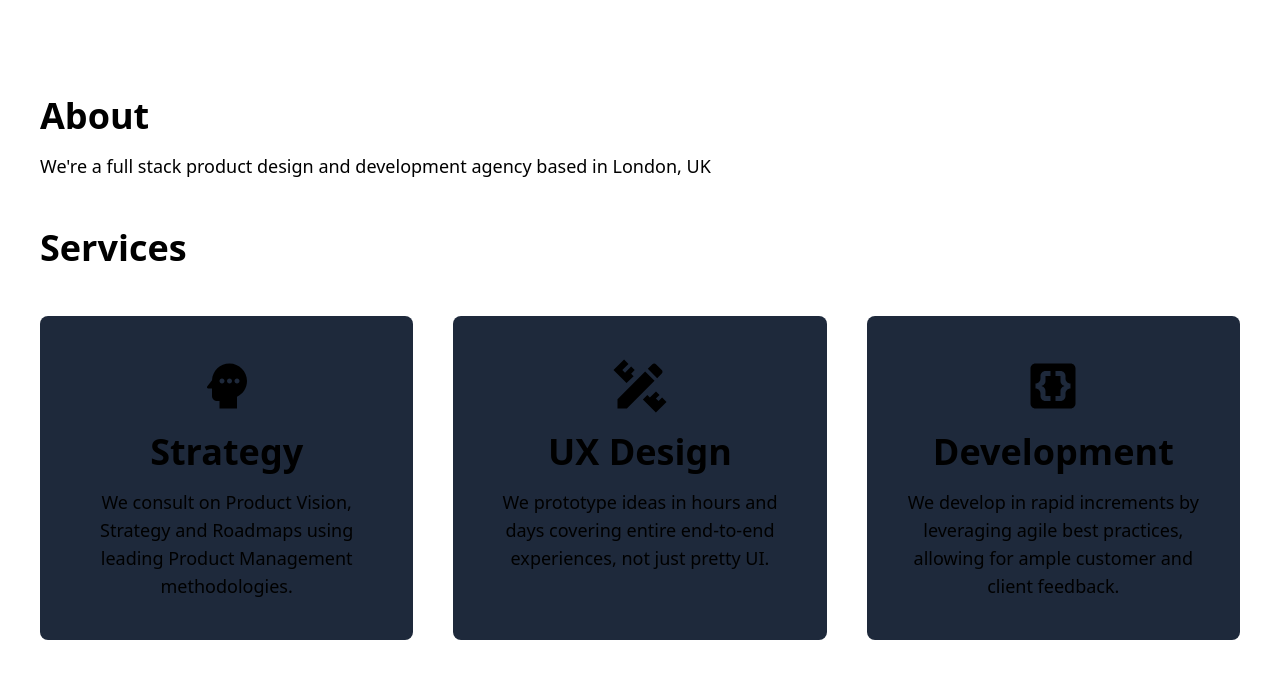
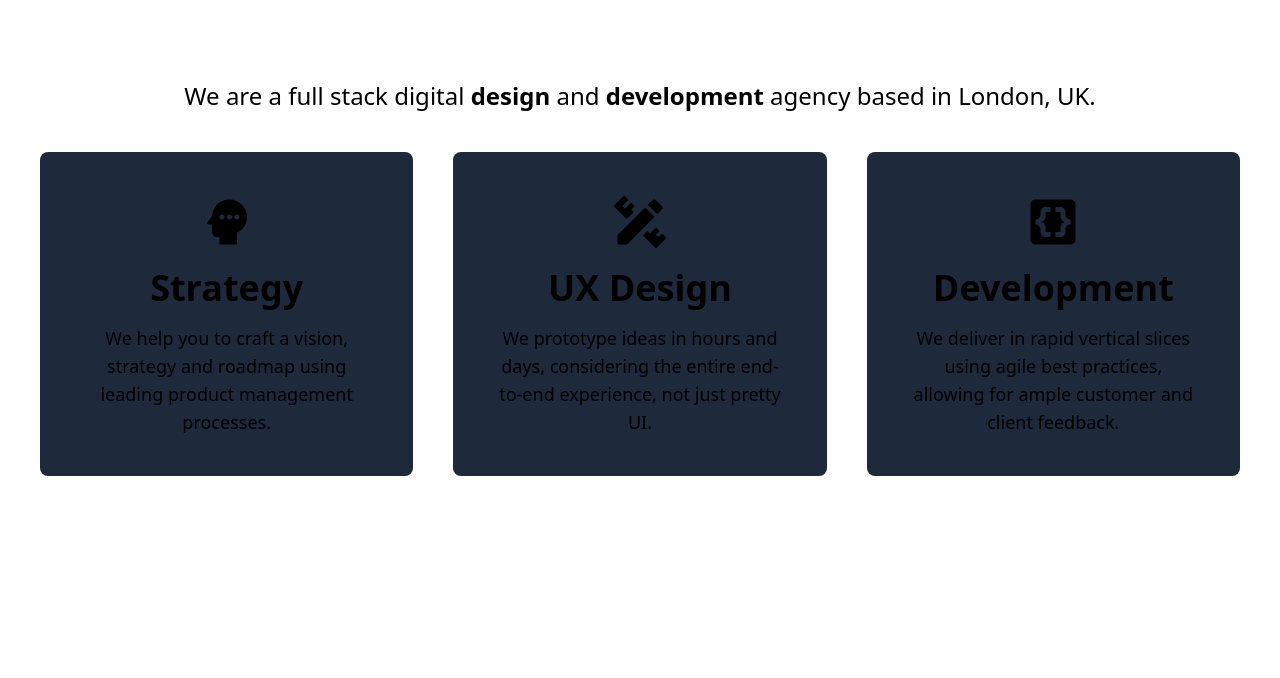
Before and after one commit to samjmerrick/zero-1, a Next.js app: page /about in a window 1280 px wide. Shown: the top 678 px of the page. Built offline with nearby package versions, Linux system fonts and the light colour scheme.

Commit message:
Center align content

```diff
--- a/components/nav.tsx
+++ b/components/nav.tsx
@@ -17,7 +17,8 @@ if (typeof window !== 'undefined') {
             }
 
             document.querySelector(this.getAttribute('href')).scrollIntoView({
-                behavior: 'smooth'
+                behavior: 'smooth',
+                block: 'center',
             });
         });
     });
--- a/components/page.tsx
+++ b/components/page.tsx
@@ -1,6 +1,6 @@
 function Content({ children }) {
     return (
-        <div className='px-10 my-20 w-full space-y-8  relative'>
+        <div className='px-10 my-20 w-full space-y-8'>
             {children}
         </div>
     )
@@ -8,7 +8,7 @@ function Content({ children }) {
 
 function Page({ children, id }) {
     return (
-        <section id={id} className=' w-screen relative flex items-center'>
+        <section id={id} className='w-screen flex'>
             {children}
         </section>
     )
@@ -16,7 +16,7 @@ function Page({ children, id }) {
 
 function PageFull({ children, id }) {
     return (
-        <section id={id} className=' w-screen h-screen relative flex items-center'>
+        <section id={id} className='w-screen h-screen flex items-center'>
             {children}
         </section>
     )
--- a/pages/about.tsx
+++ b/pages/about.tsx
@@ -28,32 +28,27 @@ function About() {
     return (
         <Page id='about'>
             <Content>
-                <div>
-                    <h2>About</h2>
-                    <p>We're a full stack product design and development agency based in London, UK</p>
-                </div>
+                <div className="flex flex-col items-center justify-center space-y-10">
 
-                <div>
-                    <h2>Services</h2>
+                    <p className="text-2xl ">We are a full stack digital <b>design</b> and <b>development</b> agency based in London, UK.</p>
 
-                </div>
-
-                <div className='flex flex-col space-y-10 lg:space-y-0 lg:flex-row lg:space-x-10 '>
+                    <div className='flex flex-col space-y-10 lg:space-y-0 lg:flex-row lg:space-x-10 max-w-7xl '>
                         <Service
                             icon={mdiHeadDotsHorizontal}
                             title='Strategy'
-                        description='We consult on Product Vision, Strategy and Roadmaps using leading Product Management methodologies.'
+                            description='We help you to craft a vision, strategy and roadmap using leading product management processes.'
                         />
                         <Service
                             icon={mdiPencilRuler}
                             title='UX Design'
-                        description="We prototype ideas in hours and days covering entire end-to-end experiences, not just pretty UI."
+                            description="We prototype ideas in hours and days, considering the entire end-to-end experience, not just pretty UI."
                         />
                         <Service
                             icon={mdiCodeBracesBox}
                             title='Development'
-                        description='We develop in rapid increments by leveraging agile best practices, allowing for ample customer and client feedback.'
+                            description='We deliver in rapid vertical slices using agile best practices, allowing for ample customer and client feedback.'
                         />
+                    </div>
                 </div>
             </Content>
         </Page>
--- a/pages/contact.tsx
+++ b/pages/contact.tsx
@@ -36,16 +36,16 @@ function Contact() {
     return (
         <Page id='contact'>
             <Content>
+                <div className="flex flex-col items-center justify-center space-y-10">
                     <h1 >
                         Contact
                     </h1>
-                <p>
-                    Interested in working with us on the next big product? Let us know some details and we'll get back to you as soon as we can!
+                    <p>Want to work with us on the next exciting product? Let us know some details and we'll get back to you as soon as we can!
                     </p>
                     <form
                         action="https://script.google.com/macros/s/AKfycbzeqJfpQc3ckStHuiF2bOGZJxEj8QC0z_k56HmUn3RvxKxVNH0-ncpOFQPIMvrHIHYMYQ/exec"
                         method="post"
-                    className="flex flex-col max-w-xl"
+                        className="flex flex-col w-full xl:w-1/3"
                         id="contact-form"
                     >
                         <label htmlFor="name">
@@ -84,12 +84,12 @@ function Contact() {
                         <button
                             id="Submit"
                             type="submit"
-                        className="p-3 bg-slate-700 max-w-xs rounded-lg justify-center"
+                            className="p-3 bg-slate-700 w-full max-w-xs rounded-lg justify-center self-center"
                         >
-
                             Send
                         </button>
                     </form>
+                </div>
             </Content>
         </Page>
     )
--- a/pages/hero.tsx
+++ b/pages/hero.tsx
@@ -36,7 +36,13 @@ function Hero() {
                     <div className='text-4xl inline'>
                         <Typewriter
                             options={{
-                                strings: ['We build mobile apps', 'We design responsive websites', 'We create and manage ecommerce stores', 'We conduct user research', 'We shape the future'],
+                                strings: [
+                                    'We build mobile apps',
+                                    'We design responsive websites',
+                                    'We create and manage ecommerce stores',
+                                    'We conduct user research',
+
+                                ],
                                 loop: true,
                                 autoStart: true,
                                 delay: 20,
--- a/pages/projects.tsx
+++ b/pages/projects.tsx
@@ -4,9 +4,19 @@ function Project(props: {
     title: string,
     caption: string,
     imagePath: string,
+    url: string,
+
 }) {
+
+    function openUrl(url: string) {
+        window.open(url, '_blank');
+    }
+
     return (
-        <div className=' bg-slate-800 rounded-lg p-10 max-w-md min-w-[66%] md:min-w-[50%] lg:min-w-[33%] xl:min-w-[25%]'>
+        <div
+            className=' bg-slate-800 rounded-lg p-10 max-w-md min-w-[66%] md:min-w-[50%] lg:min-w-[25%] cursor-pointer '
+            onClick={() => openUrl(props.url)}
+        >
             <img
                 src={props.imagePath}
                 title={props.title}
@@ -22,30 +32,34 @@ function Projects() {
     return (
         <Page id='projects'>
             <Content>
-                <h2>
-                    Projects
+                <h2 className="text-center">
+                    Showcase
                 </h2>
 
-                <div className="flex flex-nowrap space-x-10 overflow-x-auto no-scrollbar">
-                    <Project
-                        title='Tend'
-                        caption='Tend is a mindfulness and meditation app aimed at a Gen-Z audience'
-                        imagePath='/Tend.png'
-                    />
+                <div className="flex flex-row flex-nowrap space-x-10 overflow-x-auto no-scrollbar">
                     <Project
                         title='Virgin Red'
                         caption='Virgin Red is a loyalty and rewards offering for customers of the Virgin Group.'
                         imagePath='/VirginRed.png'
+                        url='https://www.virgin.com/virgin-red'
                     />
                     <Project
                         title='Student Beans'
                         caption='Student Beans is a market leading student discount and rewards platform.'
                         imagePath='/StudentBeans.png'
+                        url='https://www.studentbeans.com/uk'
+                    />
+                    <Project
+                        title='Tend'
+                        caption='Tend is a mindfulness and meditation app aimed at a Gen-Z audience'
+                        imagePath='/Tend.png'
+                        url='https://www.thetendapp.com/'
                     />
                     <Project
                         title='HandDeco'
                         caption='HandDeco is a handmade and custom embroidery start-up operating in Switzerland.'
                         imagePath='/HandDeco.jpeg'
+                        url='https://www.handdeco.com/'
                     />
                 </div>
             </Content>
```
Lines whose indentation alone changed are shown as unchanged.
